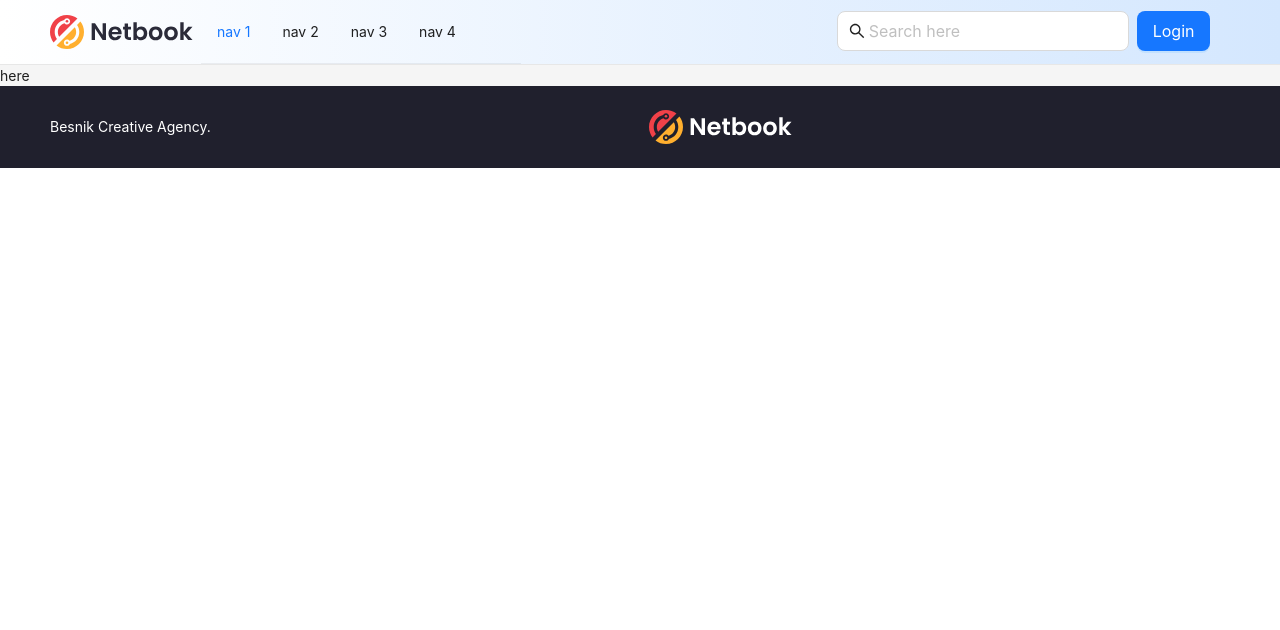
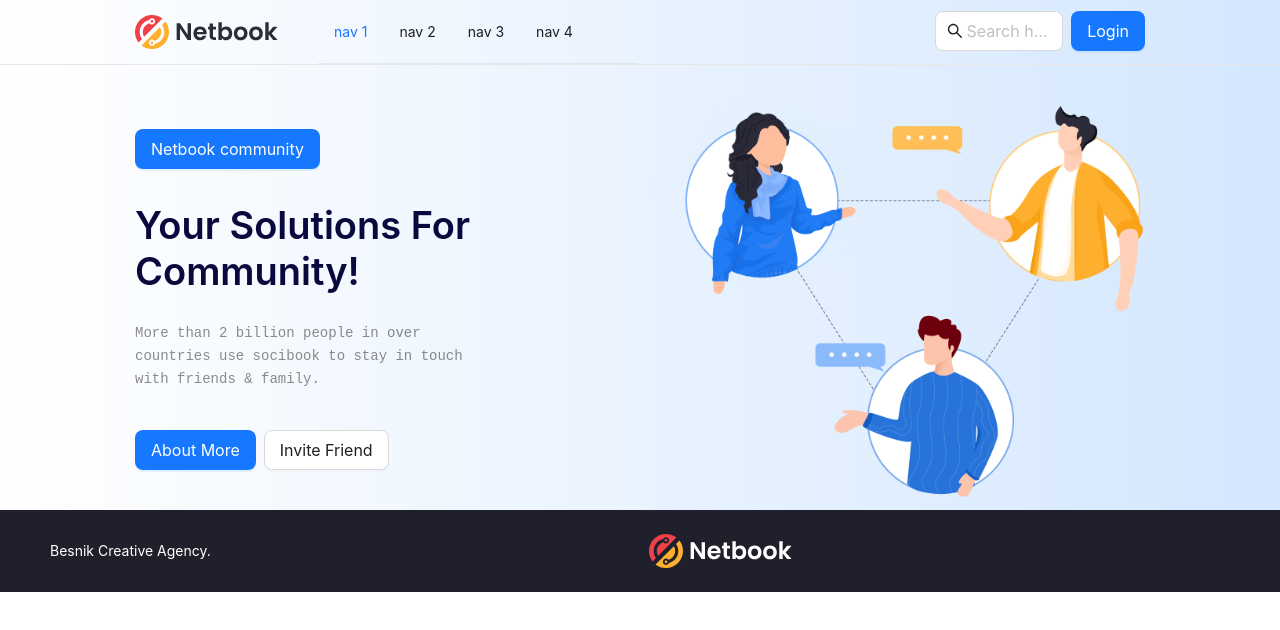
Before and after one commit to saqlain11/netbook-cms, a React (Vite) app: page / in a window 1280 px wide. Shown: the top 630 px of the page. Built offline with nearby package versions, Linux system fonts and the light colour scheme.

Commit message:
header footer and community banner UI

```diff
--- a/package.json
+++ b/package.json
@@ -5,7 +5,7 @@
   "type": "module",
   "scripts": {
     "dev": "vite",
-    "build": "tsc && vite build",
+    "build": "vite build",
     "preview": "vite preview",
     "lint": "eslint . --ext .ts",
     "format": "prettier -c -w ."
--- a/src/assets/netbook-logo.svg.tsx
+++ b/src/assets/netbook-logo.svg.tsx
@@ -1,6 +1,6 @@
 import React from "react";
 
-const NetbookLogo: React.FC = ({ color = "#2B2B39" }) => {
+const NetbookLogo: React.FC<{ color?: string }> = ({ color = "#2B2B39" }) => {
   return (
     <svg
       width="143"
--- a/src/components/organisms/base-layout.tsx
+++ b/src/components/organisms/base-layout.tsx
@@ -1,12 +1,12 @@
-import { Affix, Col, Layout, Row, Space, Typography } from "antd";
+import { Affix,  Layout } from "antd";
 import StickyHeader from "./sticky-header";
 import { Outlet } from "react-router-dom";
-import NetbookLogo from "@netbook/assets/netbook-logo.svg";
 import { useRef } from "react";
-const { Footer, Content } = Layout;
+import PrimaryFooter from "./primary-footer";
+const {  Content } = Layout;
 
 const BaseLayout: React.FC = () => {
-  const headerRef = useRef(null);
+  const headerRef = useRef<HTMLDivElement>(null);
   return (
     <Layout>
       <Affix>
@@ -15,22 +15,10 @@ const BaseLayout: React.FC = () => {
       <Content>
         <Outlet />
       </Content>
-      <Footer style={{ backgroundColor: "#20202D", color: "#fff" }}>
-        {/* primary-footer */}
-        <Row align="middle" justify="space-between">
-          <Col>
-            <Typography.Text style={{ color: "#fff" }}>
-              Besnik Creative Agency.
-            </Typography.Text>
-          </Col>
-          <Col>
-            <NetbookLogo color="#fff" />
-          </Col>
-          <Col>
-            <Space></Space>
-          </Col>
-        </Row>
-      </Footer>
+      {/* scondary-footer */}
+
+      {/* primary-footer */}
+     <PrimaryFooter/>
     </Layout>
   );
 };
--- /dev/null
+++ b/src/components/organisms/community-banner.module.scss
@@ -0,0 +1,26 @@
+.community-banner {
+  padding: 0 135px;
+  background-image: linear-gradient(to left, #d4e7fe, #ffffff);
+  .description {
+    padding-top: 64px;
+    .heading {
+      color: #0a093d;
+    }
+    .type {
+      animation: blink 0.5s step-end infinite alternate;
+      border-right: 3px solid;
+      font-family: monospace;
+      @keyframes blink {
+        50% {
+          border-color: transparent;
+        }
+      }
+    }
+  }
+  .community-actions {
+    margin: 40px 0px;
+  }
+  .socializing {
+    object-fit: contain;
+  }
+}
--- /dev/null
+++ b/src/components/organisms/community-banner.tsx
@@ -0,0 +1,41 @@
+import Socializing from "@netbook/assets/socializing.png";
+import { Col, Row, Image, Button, Typography, Space } from "antd";
+import React from "react";
+import styles from "./community-banner.module.scss";
+const CommunityBanner: React.FC = () => {
+  return (
+    <Row className={styles["community-banner"]} justify="space-between">
+      <Col className={styles["description"]} span={8}>
+        <Space direction="vertical">
+          <Button type="primary" size="large">
+            Netbook community
+          </Button>
+          <Typography.Title className={styles["heading"]} level={1}>
+            Your Solutions For Community!
+          </Typography.Title>
+
+          <Typography.Text className={styles["type"]} type="secondary">
+            More than 2 billion people in over countries use socibook to stay in
+            touch with friends & family.
+          </Typography.Text>
+        </Space>
+        <Space className={styles["community-actions"]}>
+          <Button type="primary" size="large">
+            About More
+          </Button>
+          <Button size="large">Invite Friend</Button>
+        </Space>
+      </Col>
+      <Col span={12}>
+        <Image
+          alt="socializing"
+          className={styles["socializing"]}
+          src={Socializing}
+          preview={false}
+        />
+      </Col>
+    </Row>
+  );
+};
+
+export default CommunityBanner;
--- a/src/components/organisms/index.ts
+++ b/src/components/organisms/index.ts
@@ -1 +1,2 @@
 export { default as BaseLayout } from "./base-layout";
+export { default as CommunityBanner } from "./community-banner";
--- /dev/null
+++ b/src/components/organisms/primary-footer.tsx
@@ -0,0 +1,25 @@
+import NetbookLogo from '@netbook/assets/netbook-logo.svg'
+import { Col, Row, Space, Typography } from 'antd'
+import { Footer } from 'antd/es/layout/layout'
+
+const PrimaryFooter: React.FC = () => {
+  return (
+    <Footer style={{ backgroundColor: "#20202D", color: "#fff" }}>
+        <Row align="middle" justify="space-between">
+          <Col>
+            <Typography.Text style={{ color: "#fff" }}>
+              Besnik Creative Agency.
+            </Typography.Text>
+          </Col>
+          <Col>
+            <NetbookLogo color="#fff" />
+          </Col>
+          <Col>
+            <Space></Space>
+          </Col>
+        </Row>
+      </Footer>
+  )
+}
+
+export default PrimaryFooter
--- a/src/components/organisms/sticky-header.module.scss
+++ b/src/components/organisms/sticky-header.module.scss
@@ -3,8 +3,10 @@
     background-color: transparent;
   }
   background-image: linear-gradient(to left, #d4e7fe, #ffffff);
+  padding: 0 135px;
   .nav {
     width: 40vh;
+    margin-left: 2rem;
   }
 }
 .divider {
--- a/src/components/organisms/sticky-header.tsx
+++ b/src/components/organisms/sticky-header.tsx
@@ -5,7 +5,7 @@ import { SearchOutlined } from "@ant-design/icons";
 import { Col, Divider, Layout, Menu, Row, Space, Input, Button } from "antd";
 
 const { Header } = Layout;
-const StickyHeader: React.FC = forwardRef((_, ref) => {
+const StickyHeader: React.FC = forwardRef<HTMLDivElement>((_, ref) => {
   return (
     <div ref={ref}>
       <Header className={styles["sticky-header"]}>
@@ -27,7 +27,7 @@ const StickyHeader: React.FC = forwardRef((_, ref) => {
               />
             </Space>
           </Col>
-          <Col span={8}>
+          <Col span={5}>
             <Space>
               <Input
                 size="large"
--- a/src/pages/home.tsx
+++ b/src/pages/home.tsx
@@ -1,5 +1,11 @@
+import { CommunityBanner } from "@netbook/components";
+
 const Home: React.FC = () => {
-  return <div>here</div>;
+  return (
+    <div>
+      <CommunityBanner />
+    </div>
+  );
 };
 
 export default Home;
```
Also changed, not shown: src/assets/socializing.png (added).
